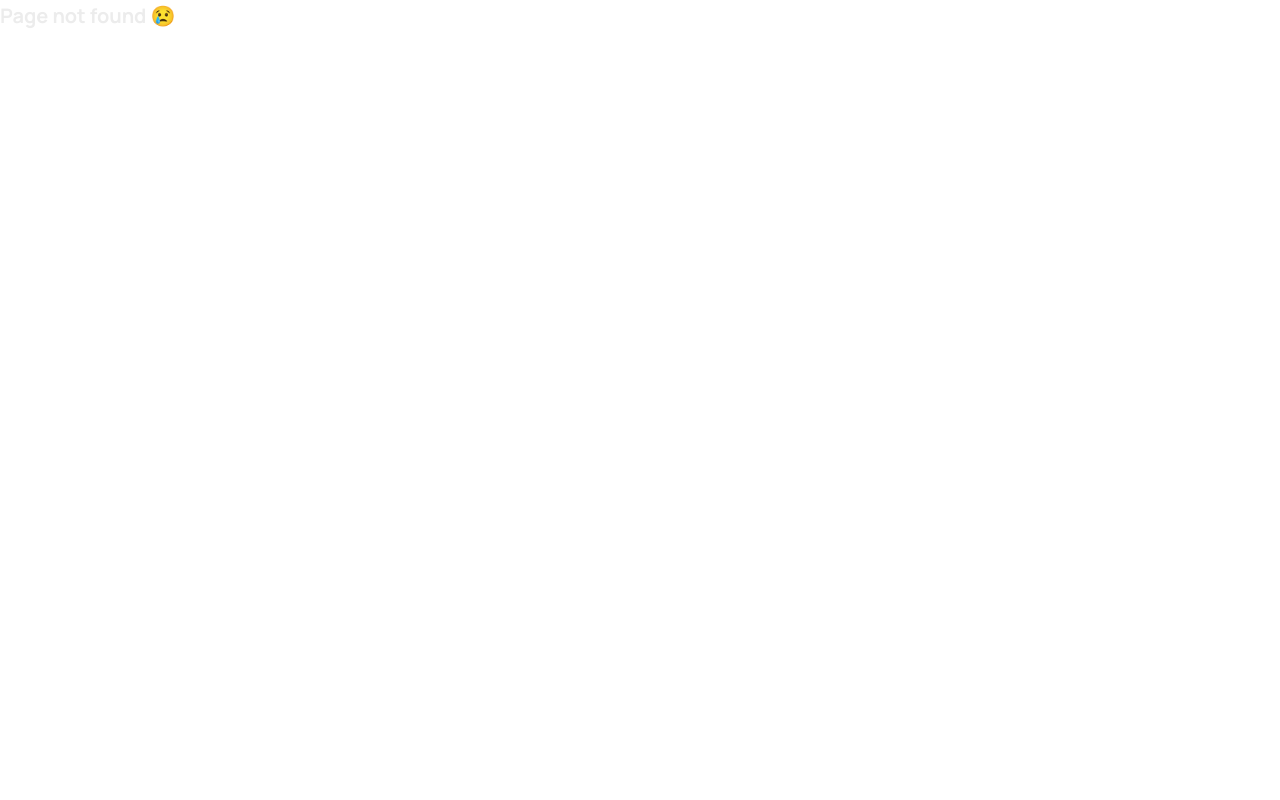
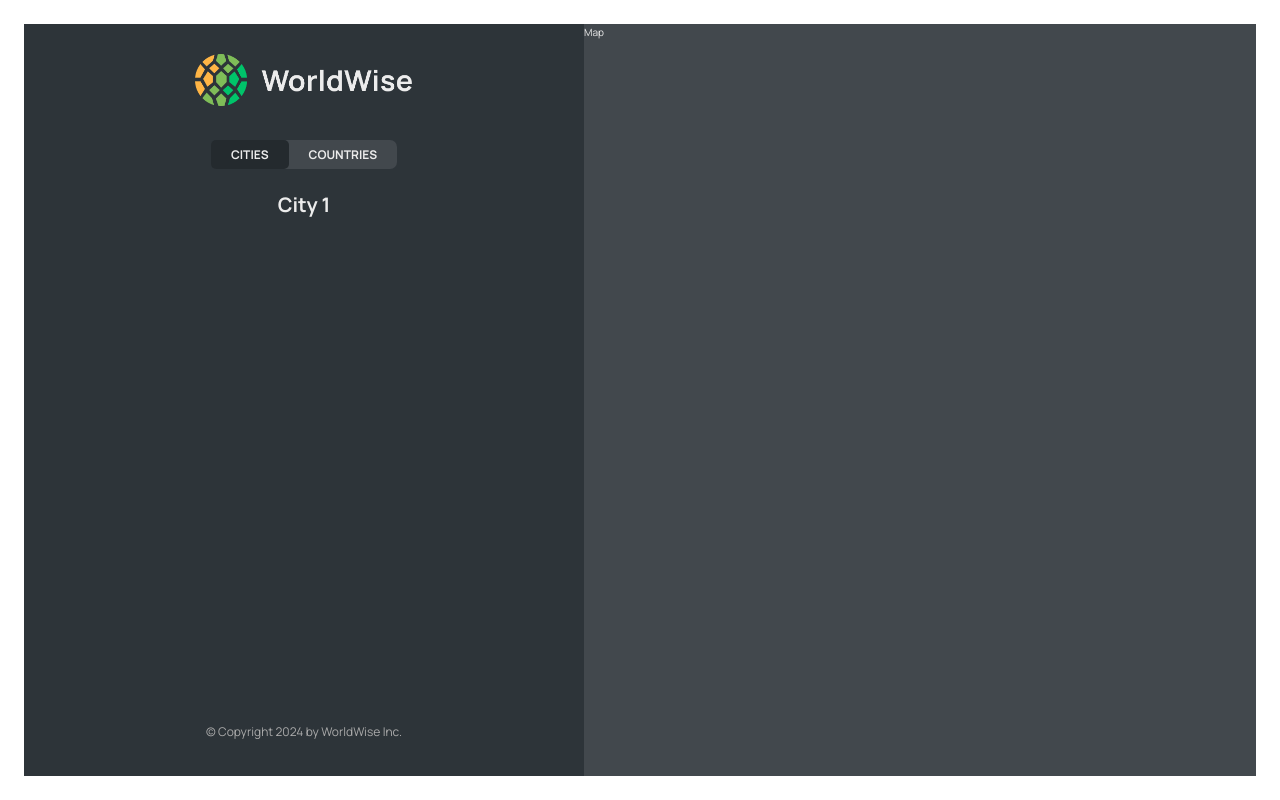
Before and after one commit to jaturaorn/WorldWise-react, a React (Vite) app: page /app/cities/1 in a window 1280 px wide. Before the commit this address had no page. Built offline with nearby package versions, Linux system fonts and the light colour scheme; data requests are answered from the project's data file.

Commit message:
set Route with URL parameters

```diff
--- a/data/cities.json
+++ b/data/cities.json
@@ -47,6 +47,30 @@
         "lng": "-2.13128394200588"
       },
       "id": 98443198
+    },
+    {
+      "cityName": "Faro",
+      "country": "Portugal",
+      "emoji": "🇵🇹",
+      "date": "2027-10-31T15:59:59.138Z",
+      "notes": "My favorite city so far!",
+      "position": {
+        "lat": 38.727881642324164,
+        "lng": -9.140900099907554
+      },
+      "id": 4545
+    },
+    {
+      "cityName": "Barcelona",
+      "country": "Spain",
+      "emoji": "🇪🇸",
+      "date": "2027-07-15T08:22:53.976Z",
+      "notes": "",
+      "position": {
+        "lat": 40.46635901755316,
+        "lng": -3.7133789062500004
+      },
+      "id": 34343434
     }
   ]
 }
--- a/src/App.jsx
+++ b/src/App.jsx
@@ -8,6 +8,8 @@ import PageNotFound from "./pages/PageNotFound";
 import AppLayout from "./pages/AppLayout";
 import Login from "./pages/Login";
 import CityList from "./component/CityList";
+import CountryList from "./component/CountryList";
+import City from "./component/City";
 
 const BASE_URL = "http://localhost:8000";
 
@@ -47,7 +49,11 @@ function App() {
             path="cities"
             element={<CityList cities={cities} isLoading={isLoading} />}
           />
-          <Route path="countries" element={<p>Counties</p>} />
+          <Route path="cities/:id" element={<City />} />
+          <Route
+            path="countries"
+            element={<CountryList cities={cities} isLoading={isLoading} />}
+          />
           <Route path="form" element={<p>form</p>} />
         </Route>
         <Route path="*" element={<PageNotFound />} />
--- a/src/component/City.jsx
+++ b/src/component/City.jsx
@@ -1,3 +1,4 @@
+import { useParams } from "react-router-dom";
 import styles from "./City.module.css";
 
 const formatDate = (date) =>
@@ -9,6 +10,8 @@ const formatDate = (date) =>
   }).format(new Date(date));
 
 function City() {
+  const { id } = useParams();
+
   // TEMP DATA
   const currentCity = {
     cityName: "Lisbon",
@@ -19,43 +22,43 @@ function City() {
 
   const { cityName, emoji, date, notes } = currentCity;
 
-  return (
-    <div className={styles.city}>
-      <div className={styles.row}>
-        <h6>City name</h6>
-        <h3>
-          <span>{emoji}</span> {cityName}
-        </h3>
-      </div>
+  return <h1>City {id}</h1>;
 
-      <div className={styles.row}>
-        <h6>You went to {cityName} on</h6>
-        <p>{formatDate(date || null)}</p>
-      </div>
+  // return (
+  //   <div className={styles.city}>
+  //     <div className={styles.row}>
+  //       <h6>City name</h6>
+  //       <h3>
+  //         <span>{emoji}</span> {cityName}
+  //       </h3>
+  //     </div>
 
-      {notes && (
-        <div className={styles.row}>
-          <h6>Your notes</h6>
-          <p>{notes}</p>
-        </div>
-      )}
+  //     <div className={styles.row}>
+  //       <h6>You went to {cityName} on</h6>
+  //       <p>{formatDate(date || null)}</p>
+  //     </div>
 
-      <div className={styles.row}>
-        <h6>Learn more</h6>
-        <a
-          href={`https://en.wikipedia.org/wiki/${cityName}`}
-          target="_blank"
-          rel="noreferrer"
-        >
-          Check out {cityName} on Wikipedia &rarr;
-        </a>
-      </div>
+  //     {notes && (
+  //       <div className={styles.row}>
+  //         <h6>Your notes</h6>
+  //         <p>{notes}</p>
+  //       </div>
+  //     )}
 
-      <div>
-        <ButtonBack />
-      </div>
-    </div>
-  );
+  //     <div className={styles.row}>
+  //       <h6>Learn more</h6>
+  //       <a
+  //         href={`https://en.wikipedia.org/wiki/${cityName}`}
+  //         target="_blank"
+  //         rel="noreferrer"
+  //       >
+  //         Check out {cityName} on Wikipedia &rarr;
+  //       </a>
+  //     </div>
+
+  //     <div></div>
+  //   </div>
+  // );
 }
 
 export default City;
--- a/src/component/CityItem.jsx
+++ b/src/component/CityItem.jsx
@@ -1,3 +1,4 @@
+import { Link } from "react-router-dom";
 import styles from "./CityItem.module.css";
 
 const formatDate = (date) =>
@@ -17,12 +18,14 @@ const flagemojiToPNG = (flag) => {
 };
 
 function CityItem({ city }) {
-  const { cityName, emoji, date } = city;
+  const { cityName, emoji, date, id } = city;
   return (
-    <li className={styles.cityItem}>
-      <span className={styles.emoji}>{flagemojiToPNG(emoji)}</span>
-      <h3 className={styles.name}>{cityName}</h3>
-      <time className={styles.date}>({formatDate(date)})</time>
+    <li>
+      <Link className={styles.cityItem} to={`${id}`}>
+        <span className={styles.emoji}>{flagemojiToPNG(emoji)}</span>
+        <h3 className={styles.name}>{cityName}</h3>
+        <time className={styles.date}>({formatDate(date)})</time>
+      </Link>
     </li>
   );
 }
--- a/src/component/CountryItem.jsx
+++ b/src/component/CountryItem.jsx
@@ -1,9 +1,18 @@
 import styles from "./CountryItem.module.css";
+
+const flagemojiToPNG = (flag) => {
+  var countryCode = Array.from(flag, (codeUnit) => codeUnit.codePointAt())
+    .map((char) => String.fromCharCode(char - 127397).toLowerCase())
+    .join("");
+  return (
+    <img src={`https://flagcdn.com/24x18/${countryCode}.png`} alt="flag" />
+  );
+};
 
 function CountryItem({ country }) {
   return (
     <li className={styles.countryItem}>
-      <span>{country.emoji}</span>
+      <span>{flagemojiToPNG(country.emoji)}</span>
       <span>{country.country}</span>
     </li>
   );
--- /dev/null
+++ b/src/component/CountryList.jsx
@@ -0,0 +1,34 @@
+import Spinner from "./Spinner";
+import CountryItem from "./CountryItem";
+import Message from "./Message";
+
+import styles from "./CountryList.module.css";
+
+function CountryList({ cities, isLoading }) {
+  if (isLoading) {
+    return <Spinner />;
+  }
+  if (!cities.length) {
+    return (
+      <Message message="Add your first cities by clicking in a city on the map" />
+    );
+  }
+
+  const countries = cities.reduce((arr, city) => {
+    if (!arr.map((el) => el.country).includes(city.country)) {
+      return [...arr, { country: city.country, emoji: city.emoji }];
+    } else {
+      return arr;
+    }
+  }, []);
+
+  return (
+    <ul className={styles.countryList}>
+      {countries.map((country) => (
+        <CountryItem country={country} key={country.id} />
+      ))}
+    </ul>
+  );
+}
+
+export default CountryList;
--- a/src/component/CountryList.module.css
+++ b/src/component/CountryList.module.css
@@ -2,7 +2,7 @@
   width: 100%;
   height: 65vh;
   list-style: none;
-  overflow-y: scroll;
+  /* overflow-y: scroll; */
   overflow-x: hidden;
 
   display: grid;
```
